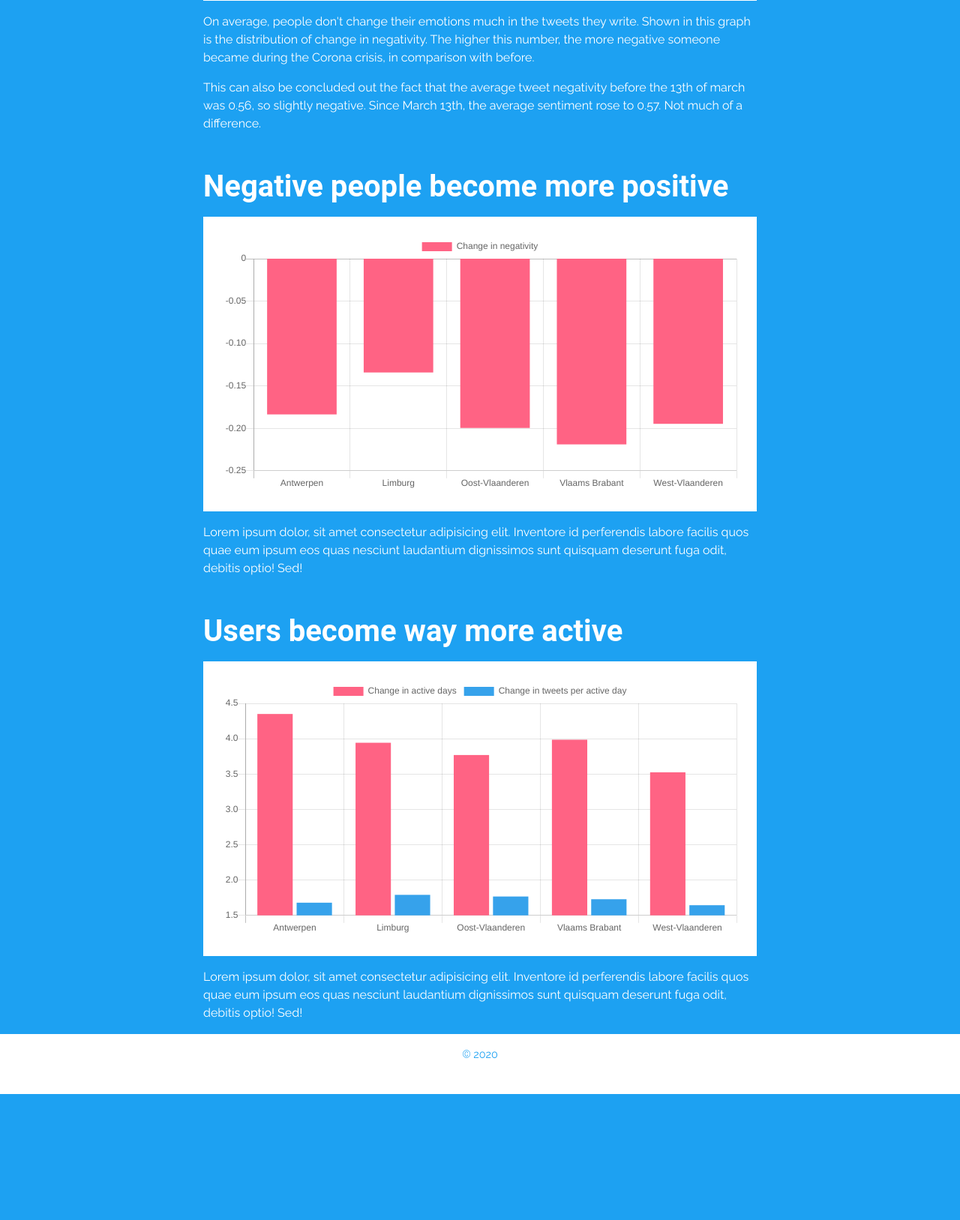
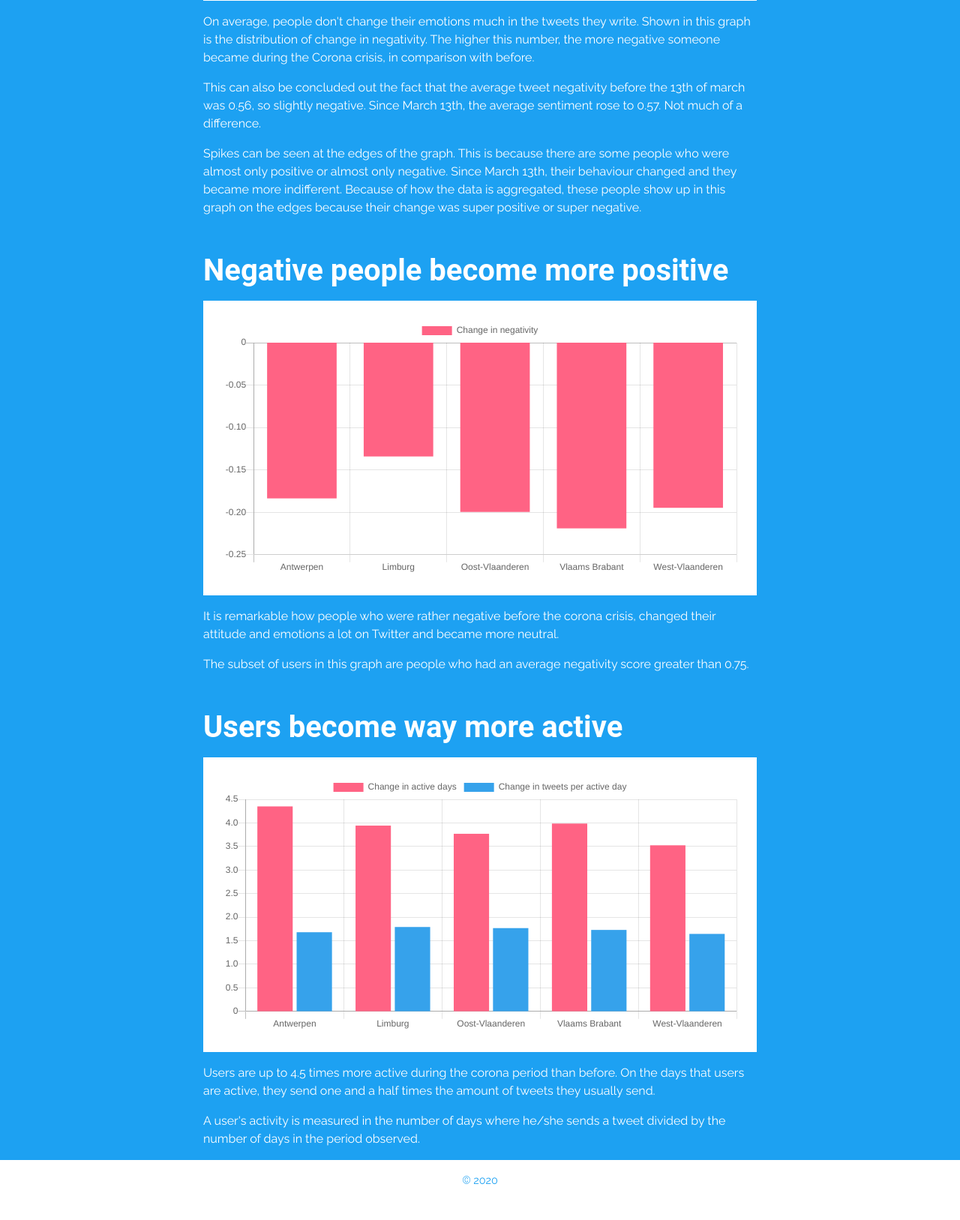
Before and after one commit to armandnaessens/bdsSite, a Django app: page /insights in a window 1280 px wide. Shown: the part 1481-3108 px from the top of the page at 75% size. Before the commit the page ends 2940 px from the top, so only its background shows below. Run offline with Django 3.2, Linux system fonts and the light colour scheme; some libraries are stand-ins or nearby versions.

Commit message:
insights

```diff
--- a/main/templates/main/insights.html
+++ b/main/templates/main/insights.html
@@ -32,7 +32,7 @@
     </div>
     <p class="mt-3">On average, people don't change their emotions much in the tweets they write. Shown in this graph is the distribution of change in negativity. The higher this number, the more negative someone became during the Corona crisis, in comparison with before. </p>
     <p>This can also be concluded out the fact that the average tweet negativity before the 13th of march was 0.56, so slightly negative. Since March 13th, the average sentiment rose to 0.57. Not much of a difference.</p>
-    <p></p>
+    <p>Spikes can be seen at the edges of the graph. This is because there are some people who were almost only positive or almost only negative. Since March 13th, their behaviour changed and they became more indifferent. Because of how the data is aggregated, these people show up in this graph on the edges because their change was super positive or super negative. </p>
 </div>
 
 <div class="mt-5 container chartContainer">
@@ -42,17 +42,19 @@
     <div class="chart px-4 py-4 mt-3" >
         <canvas id="diffNegPeople"></canvas>
     </div>
-    <p class="mt-3"> Lorem ipsum dolor, sit amet consectetur adipisicing elit. Inventore id perferendis labore facilis quos quae eum ipsum eos quas nesciunt laudantium dignissimos sunt quisquam deserunt fuga odit, debitis optio! Sed!</p>
+    <p class="mt-3">It is remarkable how people who were rather negative before the corona crisis, changed their attitude and emotions a lot on Twitter and became more neutral.</p>
+    <p>The subset of users in this graph are people who had an average negativity score greater than 0.75. </p>
 </div>
 
-<div class="mt-5 container chartContainer">
+<div class="mt-5 mt-5 container chartContainer">
     <div class="text-left">
         <h1 class="" style="color: white; font-weight: 700;">Users become way more active</h4>
     </div>
     <div class="chart px-4 py-4 mt-3" >
         <canvas id="diffActivity"></canvas>
     </div>
-    <p class="mt-3"> Lorem ipsum dolor, sit amet consectetur adipisicing elit. Inventore id perferendis labore facilis quos quae eum ipsum eos quas nesciunt laudantium dignissimos sunt quisquam deserunt fuga odit, debitis optio! Sed!</p>
+    <p class="mt-3">Users are up to 4.5 times more active during the corona period than before. On the days that users are active, they send one and a half times the amount of tweets they usually send.</p>
+    <p>A user's activity is measured in the number of days where he/she sends a tweet divided by the number of days in the period observed. </p>
 </div>
 
 
@@ -313,6 +315,10 @@
 							display: true,
 							position: 'left',
 							id: 'y-axis-1',
+                            ticks: {
+							    min: 0,
+
+						    }
 						}
 						]
                 }
```
Also changed, not shown: db.sqlite3.
